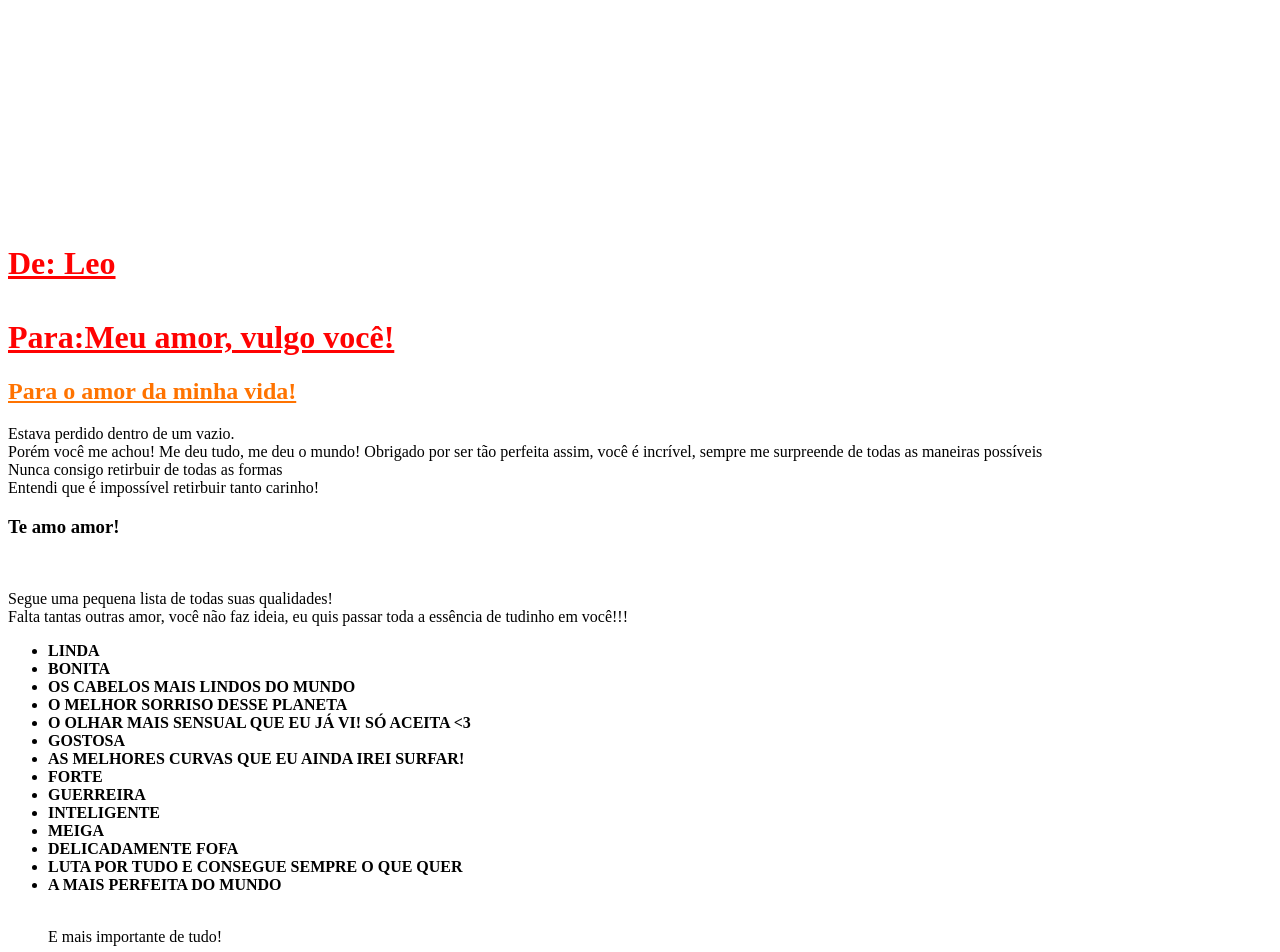
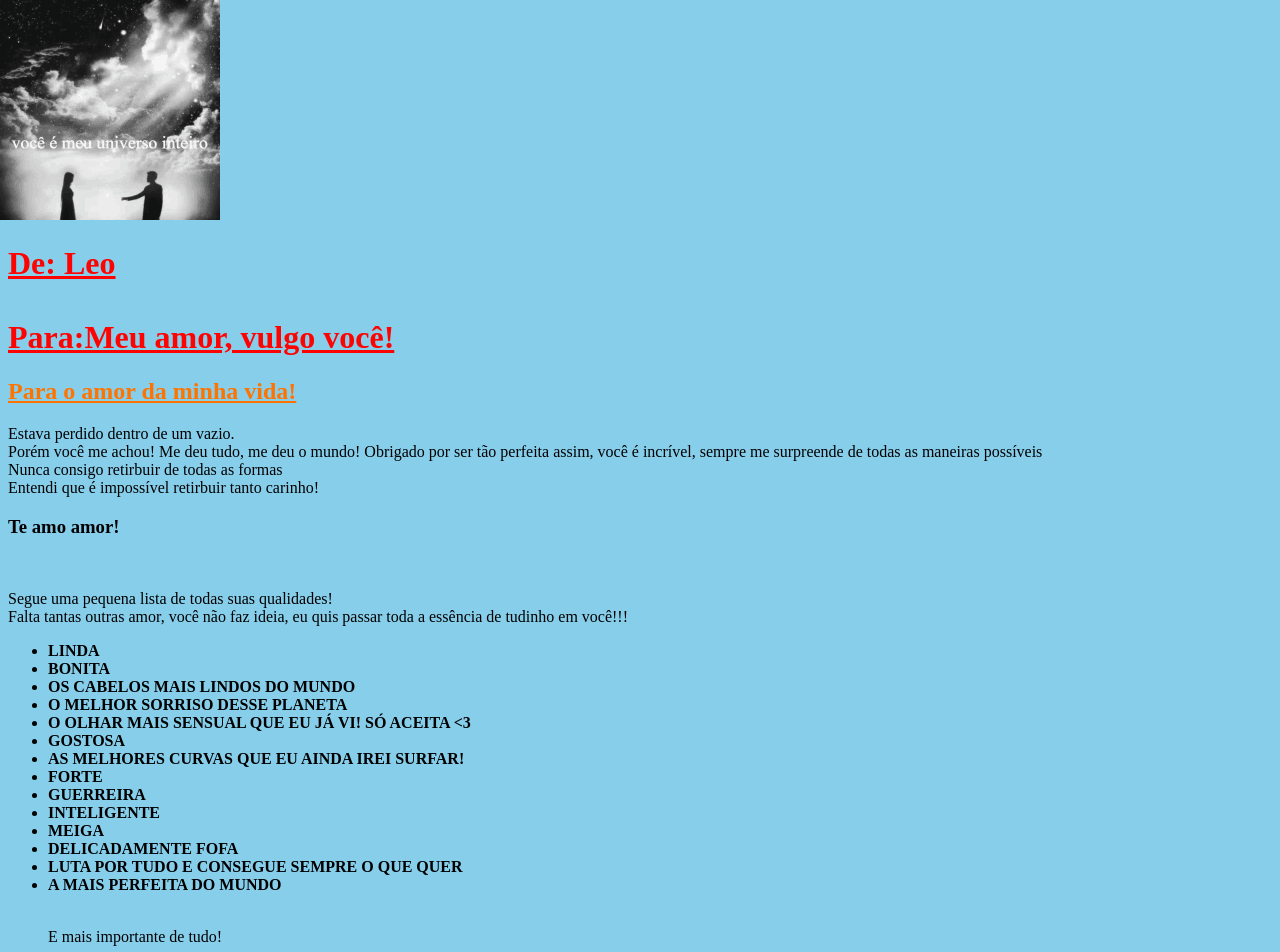
Before and after one commit to Leo5677/my-first-blog, a Django app: page / in a window 1280 px wide; the page is wider, and only the part inside the window is pictured. Shown: the top 952 px of that part. Run offline with Django 3.2, Linux system fonts and the light colour scheme.

Commit message:
Merge remote-tracking branch 'origin/master' into master
# Conflicts:
#	blog/static/css/blog.css
#	blog/templates/blog/post_list.html

```diff
--- a/blog/static/css/blog.css
+++ b/blog/static/css/blog.css
@@ -1,4 +1,3 @@
-<<<<<<< HEAD
 body {
     background-color: #79aec8;
     background: skyblue url("images/background.gif") no-repeat;
@@ -13,19 +12,3 @@ h2 a{
 h2 a{
      color: #ff7300;
 }
-=======
-body {
-    background-color: #79aec8;
-    background: skyblue url("images/background.gif") no-repeat;
-}
-
-h1 a{
-     color: #ff0202;
-}
-h2 a{
-     color: #ff7300;
-}
-h2 a{
-     color: #ff7300;
-}
->>>>>>> origin/master
--- a/blog/urls.py
+++ b/blog/urls.py
@@ -1,5 +1,5 @@
 from django.urls import path
-from . import  views
+from . import views
 
 urlpatterns = [
     path('', views.post_list, name='post_list')
```
